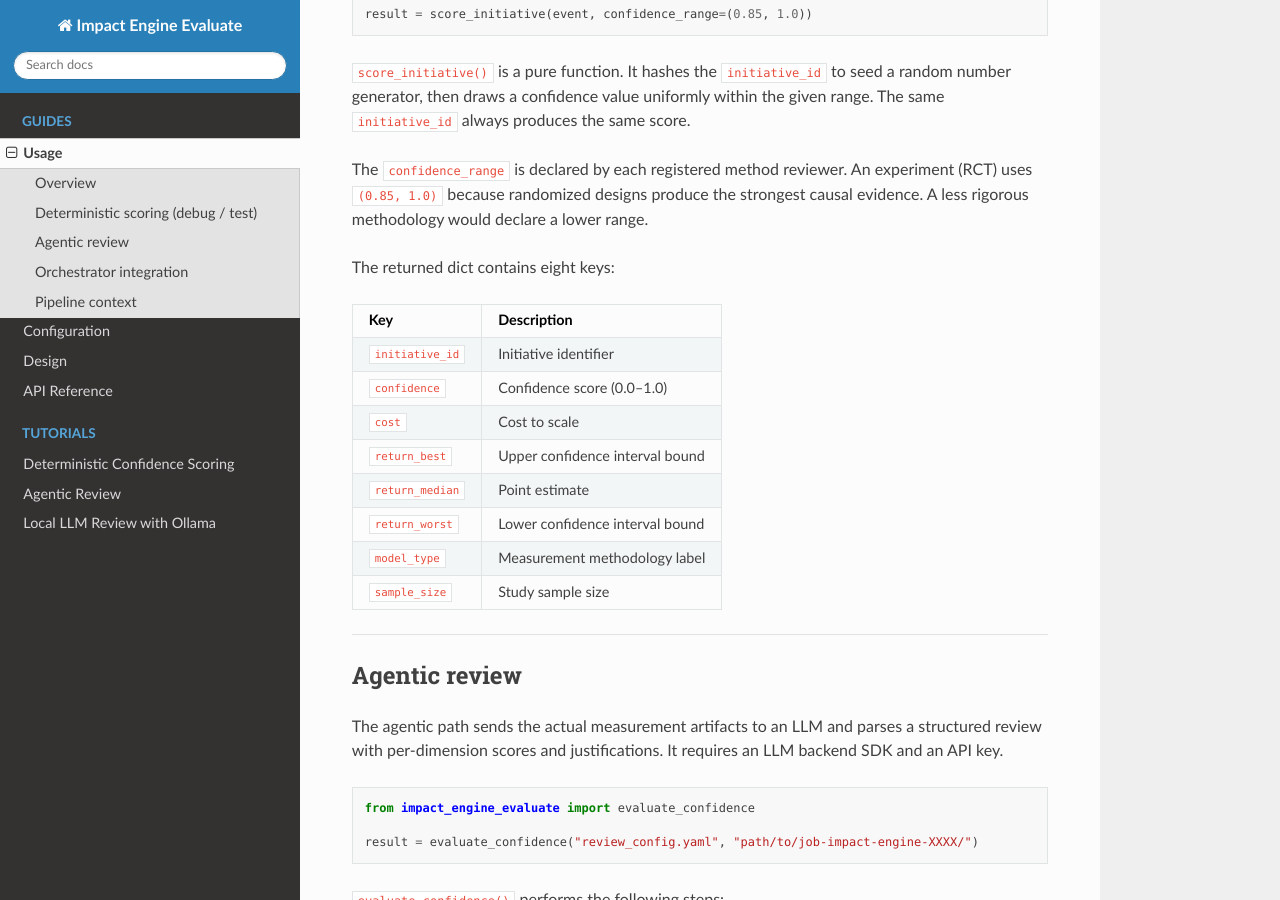
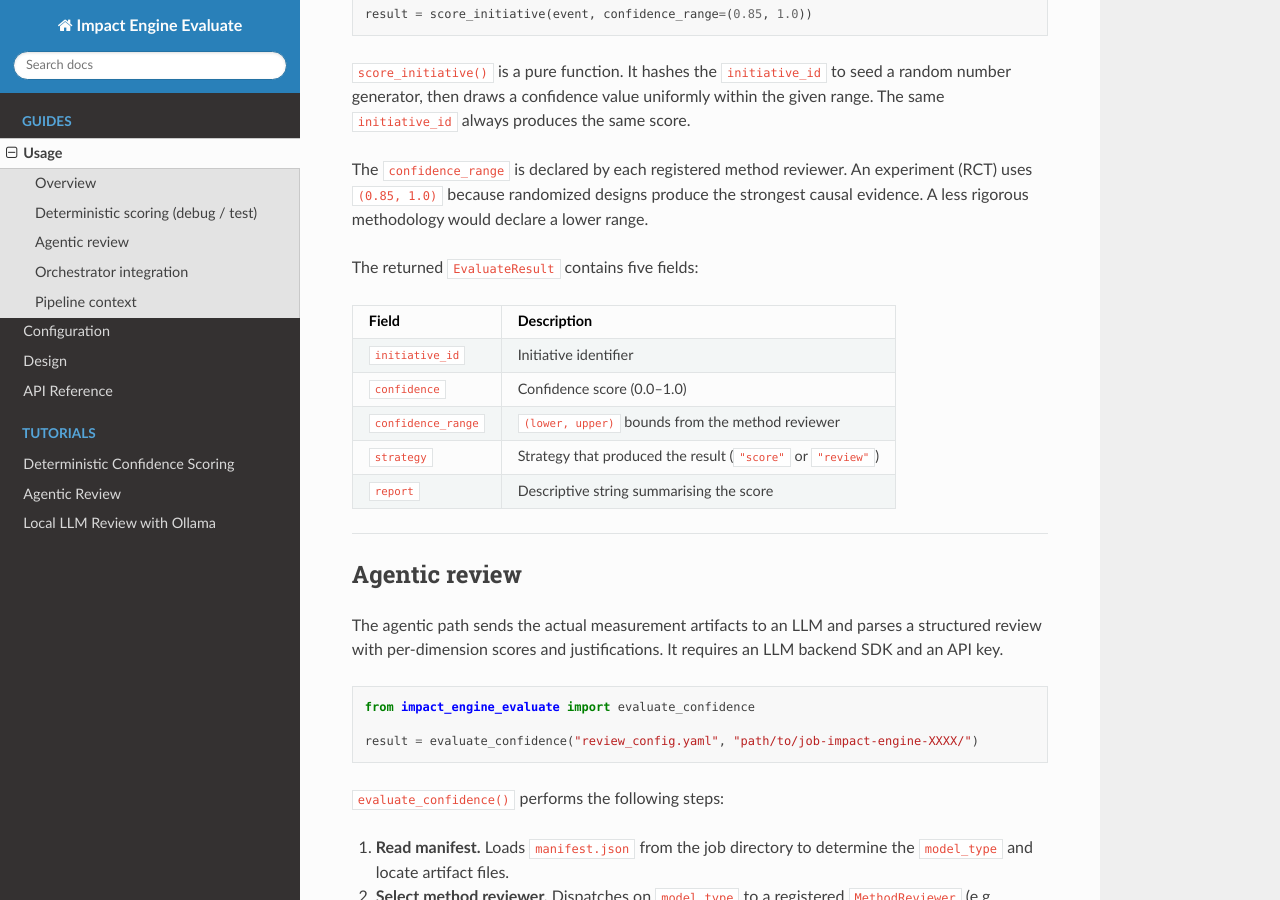
Before and after one commit to eisenhauerIO/tools-impact-engine-evaluate, a Sphinx documentation site: the page built from docs/source/guides/usage.md, in a window 1280 px wide and 900 px high, scrolled down 841 px. Built offline with Sphinx 7.4.7 and the Read the Docs theme 3.1.0, drawn with Linux system fonts in a browser that asks for light colours.

Commit message:
Fix stale docs and dev setup
- CLAUDE.md: replace bare pip with hatch setup; remove nonexistent adapter.py from Architecture
- design.md: remove stale adapter.py component table row
- usage.md: correct output table to show EvaluateResult fields
- pyproject.toml: add docs:serve script
- .claude/settings.local.json: added

Co-Authored-By: Claude Sonnet 4.6 <noreply@anthropic.com>

```diff
--- a/docs/source/guides/usage.md
+++ b/docs/source/guides/usage.md
@@ -48,18 +48,15 @@ experiment (RCT) uses `(0.85, 1.0)` because randomized designs produce the
 strongest causal evidence. A less rigorous methodology would declare a lower
 range.
 
-The returned dict contains eight keys:
+The returned `EvaluateResult` contains five fields:
 
-| Key | Description |
-|-----|-------------|
+| Field | Description |
+|-------|-------------|
 | `initiative_id` | Initiative identifier |
 | `confidence` | Confidence score (0.0–1.0) |
-| `cost` | Cost to scale |
-| `return_best` | Upper confidence interval bound |
-| `return_median` | Point estimate |
-| `return_worst` | Lower confidence interval bound |
-| `model_type` | Measurement methodology label |
-| `sample_size` | Study sample size |
+| `confidence_range` | `(lower, upper)` bounds from the method reviewer |
+| `strategy` | Strategy that produced the result (`"score"` or `"review"`) |
+| `report` | Descriptive string summarising the score |
 
 ---
 
--- a/pyproject.toml
+++ b/pyproject.toml
@@ -40,6 +40,7 @@ dependencies = [
 
 [tool.hatch.envs.docs.scripts]
 build = "sphinx-build -b html docs/source docs/build/html"
+serve = ["sphinx-build -b html docs/source docs/build/html", "python -m http.server 8000 --directory docs/build/html"]
 
 [tool.ruff]
 extend-exclude = ["_external", "docs/build"]
```
Also changed, not shown: CLAUDE.md (+2 -2 lines), docs/source/guides/design.md (+0 -1 lines).
